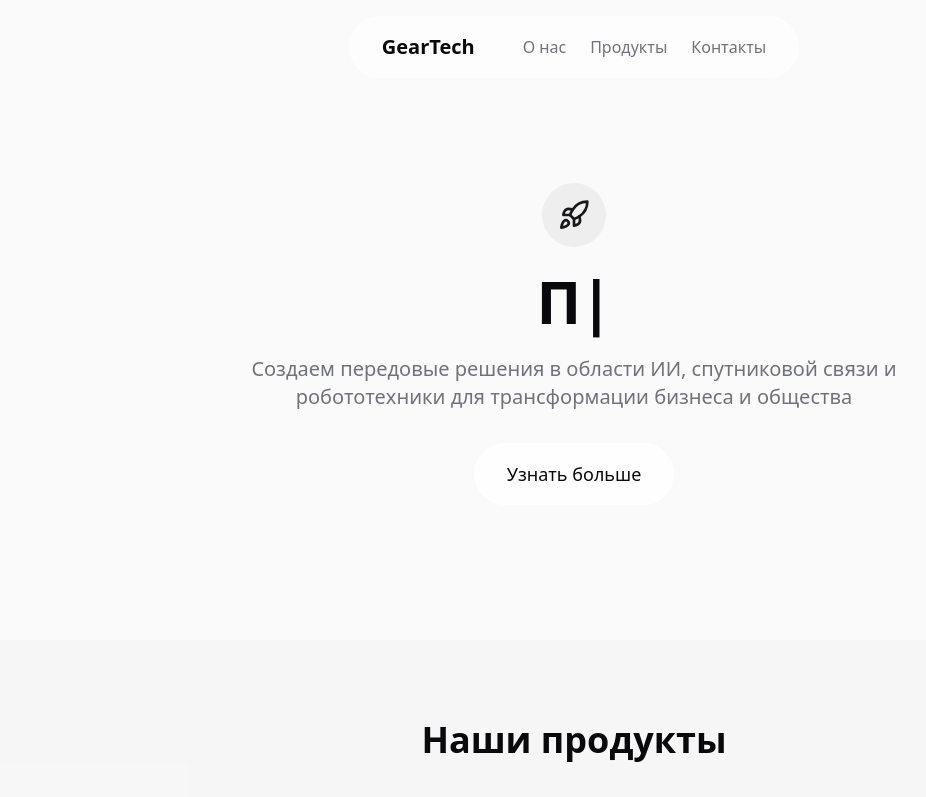
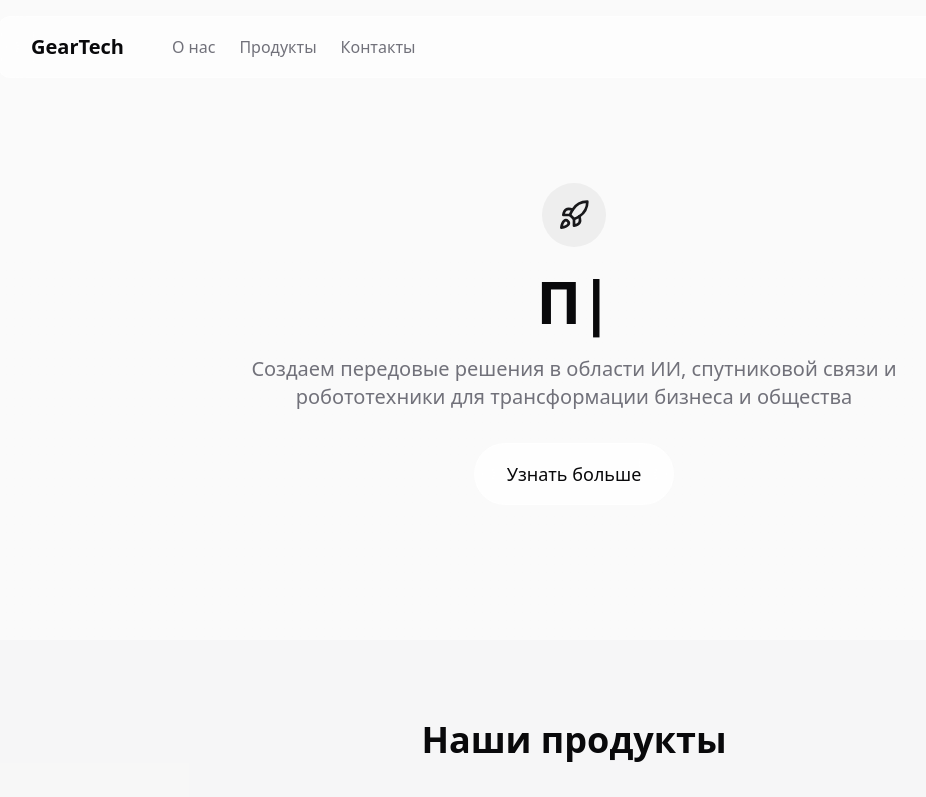
Before and after one commit to dm-vev/gearconnect-innovation, a React (Vite) app: page / in a window 1280 px wide. Shown: the top 797 px of the page, without its empty margins (66-992 px from the left). Built offline with nearby package versions, Linux system fonts and the light colour scheme.

Commit message:
Adjust product card width
The product cards on the homepage will now be wider, occupying 90% of the screen width, and have less rounded corners.

```diff
--- a/src/pages/Index.tsx
+++ b/src/pages/Index.tsx
@@ -1,3 +1,4 @@
+
 import { useEffect, useRef } from "react";
 import { Globe, Rocket, Brain, Satellite, Network, Bot } from "lucide-react";
 import { motion } from "framer-motion";
@@ -86,7 +87,7 @@ const Index = () => {
   return (
     <div className="min-h-screen">
       <header className="fixed top-0 left-0 right-0 z-50 flex justify-center">
-        <nav className="glass mx-4 mt-4 px-8 py-4 rounded-full bg-white/60 w-fit">
+        <nav className="glass mx-auto mt-4 px-8 py-4 rounded-lg bg-white/60 w-[90%]">
           <div className="flex items-center gap-12">
             <div className="text-xl font-bold">GearTech</div>
             <div className="flex gap-6">
```
